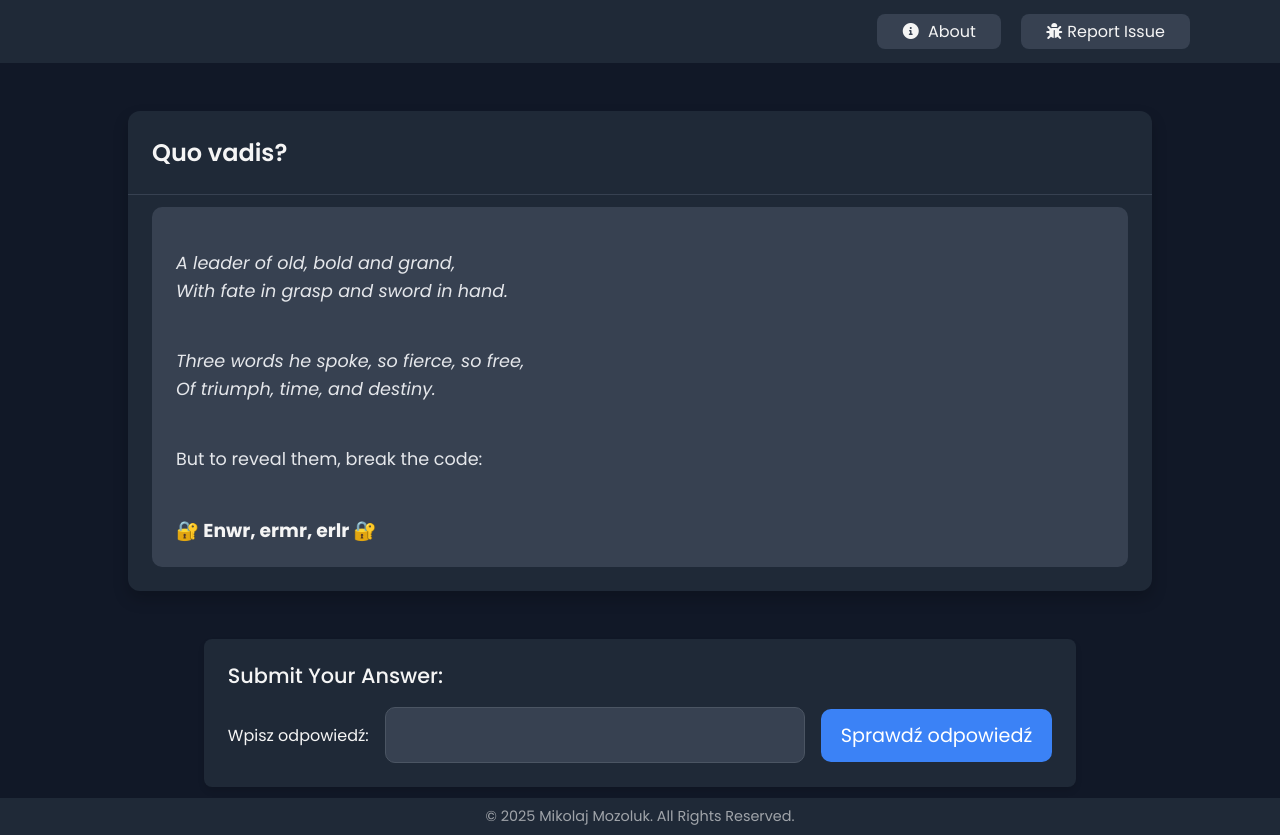
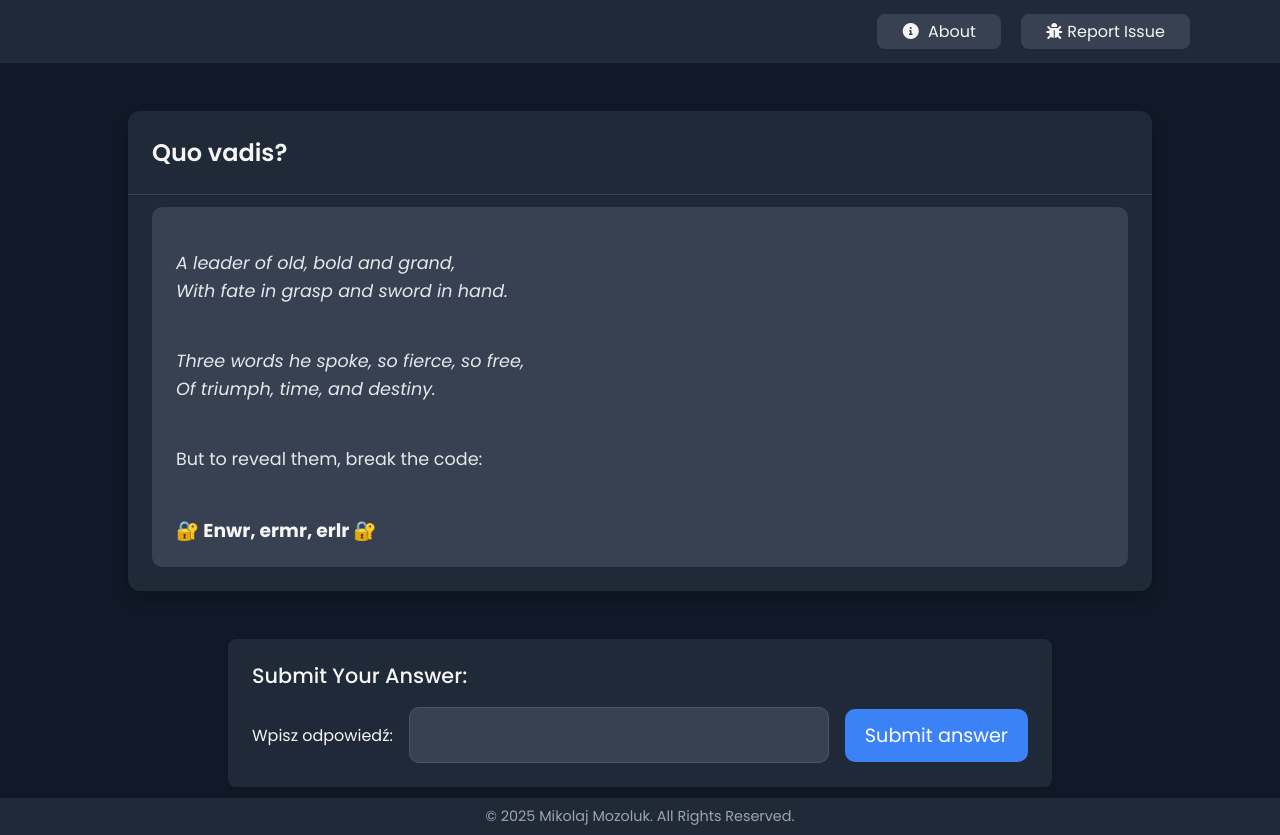
Before and after one commit to Mozlook/CryptoQuest, a React (Vite) app: page / in a window 1280 px wide. Built offline with nearby package versions, Linux system fonts and the light colour scheme.

Commit message:
saving progress

```diff
--- a/src/App.jsx
+++ b/src/App.jsx
@@ -5,6 +5,24 @@ import Footer from "./components/Footer";
 import About from "./components/About";
 import IssueForm from "./components/IssueForm";
 import "./index.css";
+
+const saveToLocalStorage = (key, data) => {
+	try {
+		localStorage.setItem(key, JSON.stringify(data));
+	} catch (error) {
+		console.error("Błąd zapisu do LocalStorage:", error);
+	}
+};
+
+const getFromLocalStorage = (key) => {
+	try {
+		const data = localStorage.getItem(key);
+		return data ? JSON.parse(data) : null;
+	} catch (error) {
+		console.error("Błąd odczytu z LocalStorage:", error);
+		return null;
+	}
+};
 
 const DynamicComponent = React.memo(({ puzzleId }) => {
 	const Component = lazy(() =>
@@ -21,11 +39,18 @@ const DynamicComponent = React.memo(({ puzzleId }) => {
 });
 
 function App() {
-	const [puzzleId, setPuzzleId] = useState(1);
+	const [puzzleId, setPuzzleId] = useState(() => {
+		const savedPuzzleId = getFromLocalStorage("puzzleId");
+		return savedPuzzleId !== null ? savedPuzzleId : 1;
+	});
 	const [isAboutOpen, setIsAboutOpen] = useState(false);
 	const [isIssueFormOpen, setIsIssueFormOpen] = useState(false);
 	const [wynik, setWynik] = useState("");
 	const [tekst, setTekst] = useState("");
+
+	React.useEffect(() => {
+		saveToLocalStorage("puzzleId", puzzleId);
+	}, [puzzleId]);
 
 	const checkAnswer = async (e) => {
 		e.preventDefault();
--- a/src/components/SubmitForm.jsx
+++ b/src/components/SubmitForm.jsx
@@ -18,7 +18,7 @@ export default function SubmitForm({ checkAnswer, setTekst, tekst }) {
 					onChange={handleChange}
 					required
 				/>
-				<button type="submit">Sprawdź odpowiedź</button>
+				<button type="submit">Submit answer</button>
 			</form>
 		</div>
 	);
```
